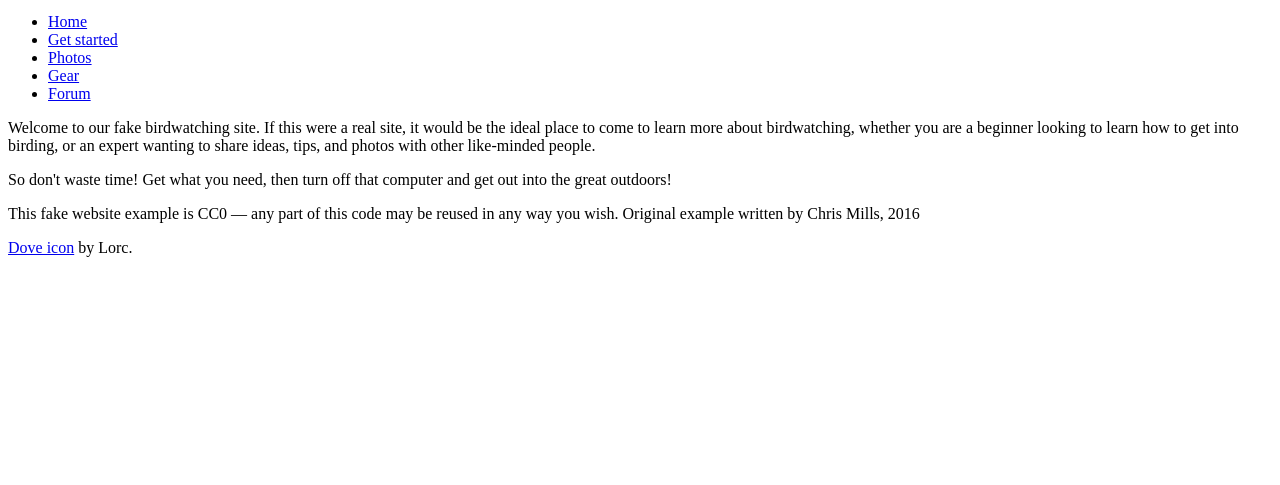
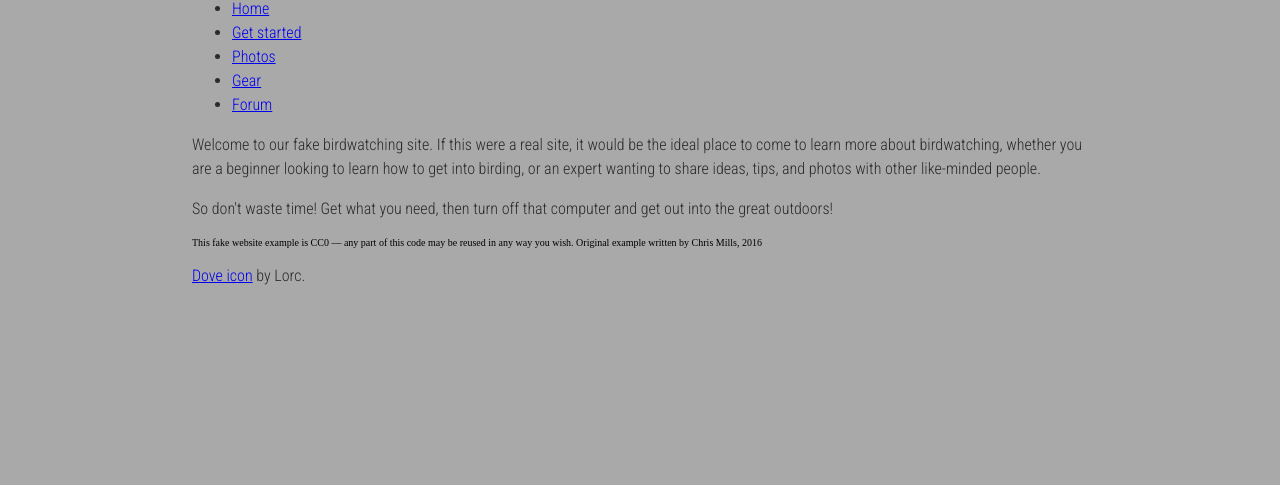
Before and after one commit to BB-wq88/BB-wq88.github.io, a plain HTML site: page MiniWebsiteProject/index.html in a window 1280 px wide. Shown: the part 315-800 px from the top of the page. Drawn offline with Linux system fonts and the light colour scheme.

Commit message:
Mini Website Project

```diff
--- a/structuring-html-challenge/index.html
+++ b/MiniWebsiteProject/index.html
@@ -6,6 +6,7 @@
     <link
       href="https://fonts.googleapis.com/css?family=Roboto+Condensed:300%7CCinzel+Decorative:700"
       rel="stylesheet" />
+    <link rel="stylesheet" href="style.css" />
   </head>
 
   <body>
```
Also changed, not shown: java-Example/index.html (+1 -0 lines), MiniWebsiteProject/style.css (renamed from structuring-html-challenge/style.css), index.html (renamed from personal-Web-Project/index.html), style.css (renamed from personal-Web-Project/style.css).
